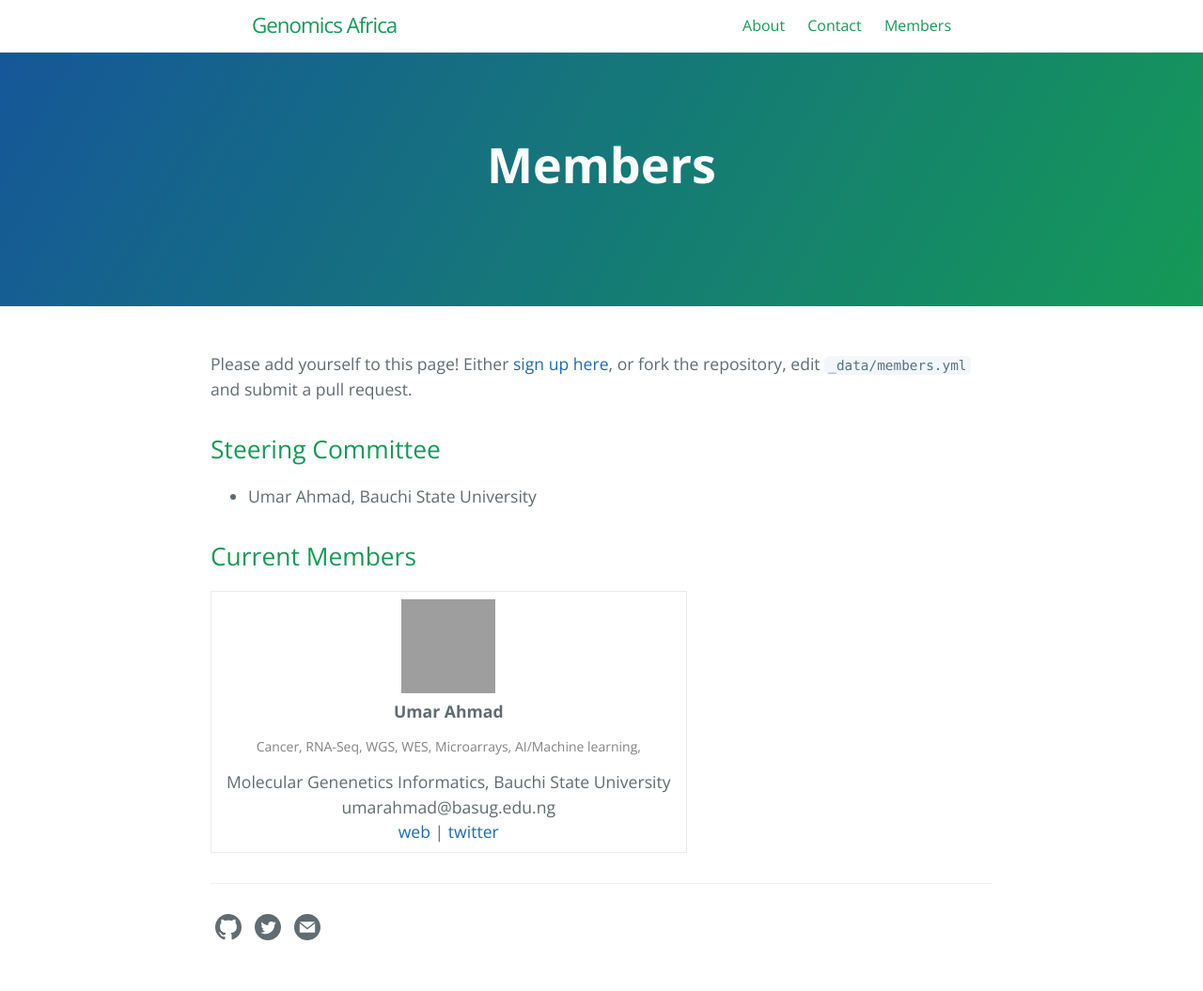
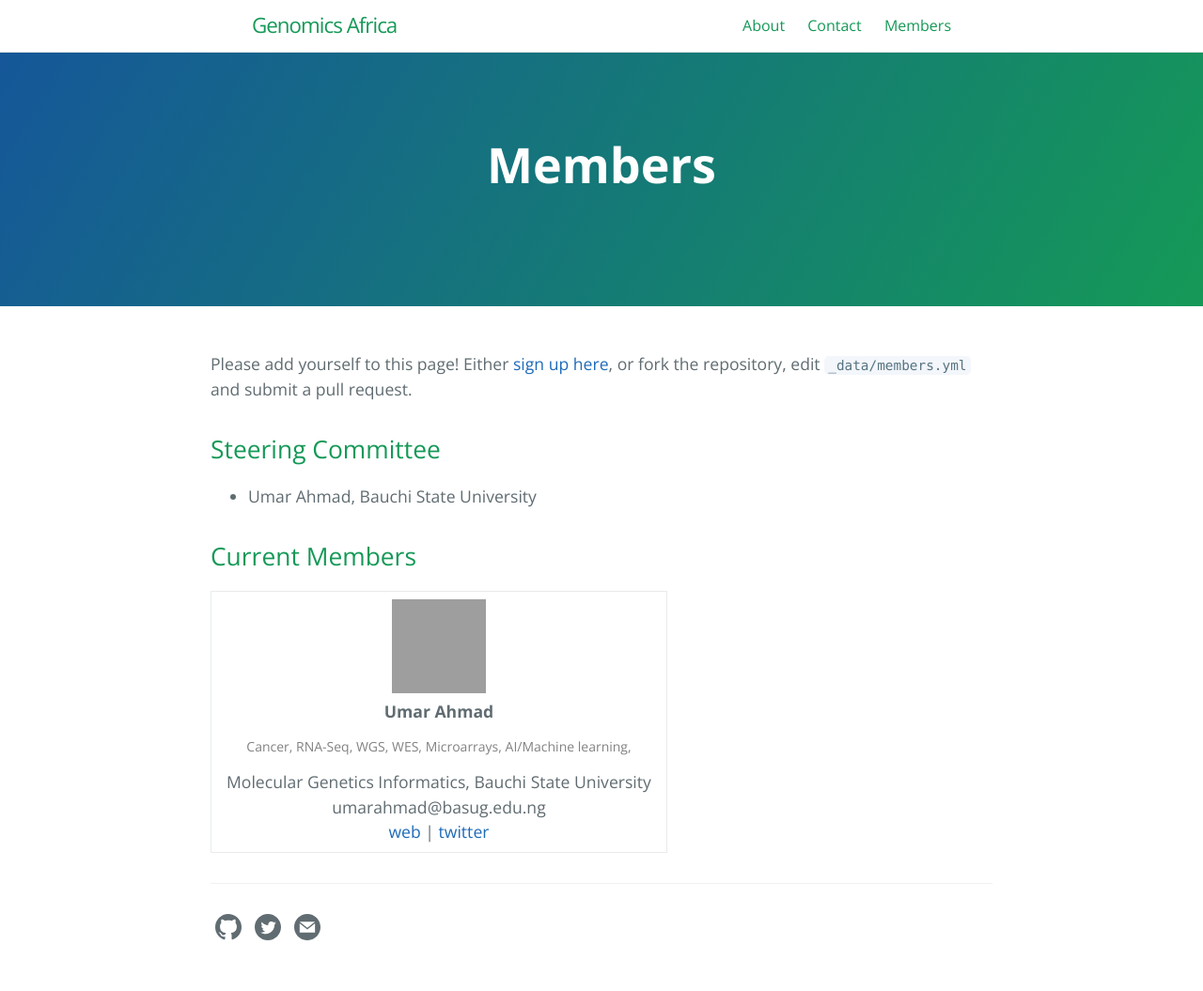
Before and after one commit to OluwaninsolaAO/genomics-africa, a Jekyll site: the page built from members.md, in a window 1280 px wide. Shown: the whole page at 94% size. Built offline with Jekyll 4.4.1, drawn with Linux system fonts in a browser that asks for light colours; grey boxes are pictures that could not be loaded.

Commit message:
Update members.yml

```diff
--- a/_data/members.yml
+++ b/_data/members.yml
@@ -1,6 +1,6 @@
 - name: Umar Ahmad
   github: babasaraki
-  institute: Molecular Genenetics Informatics, Bauchi State University
+  institute: Molecular Genetics Informatics, Bauchi State University
   email: umarahmad@basug.edu.ng
   website: https://africacdc.org/institutes/ipg/
   twitter: babasaraky
```
